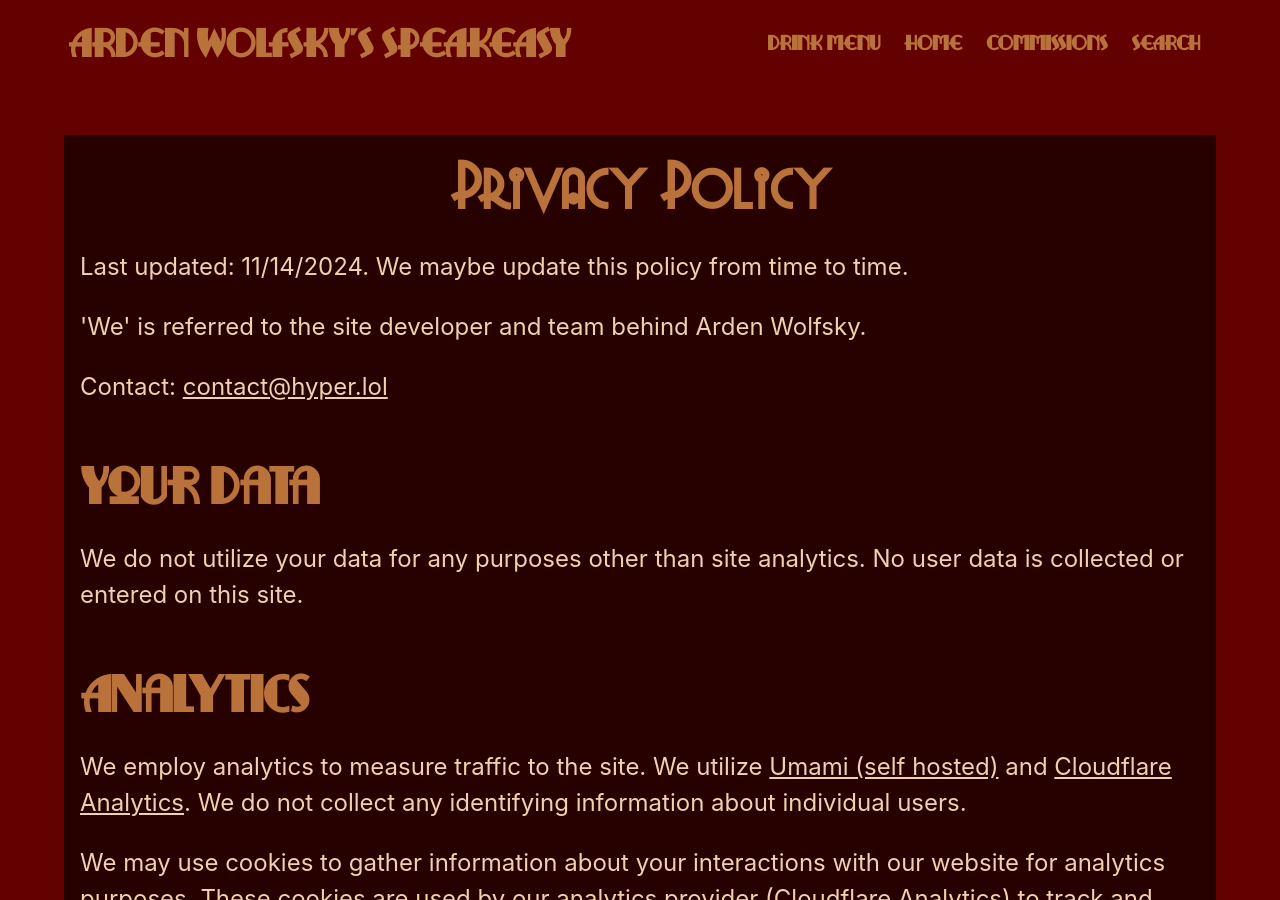
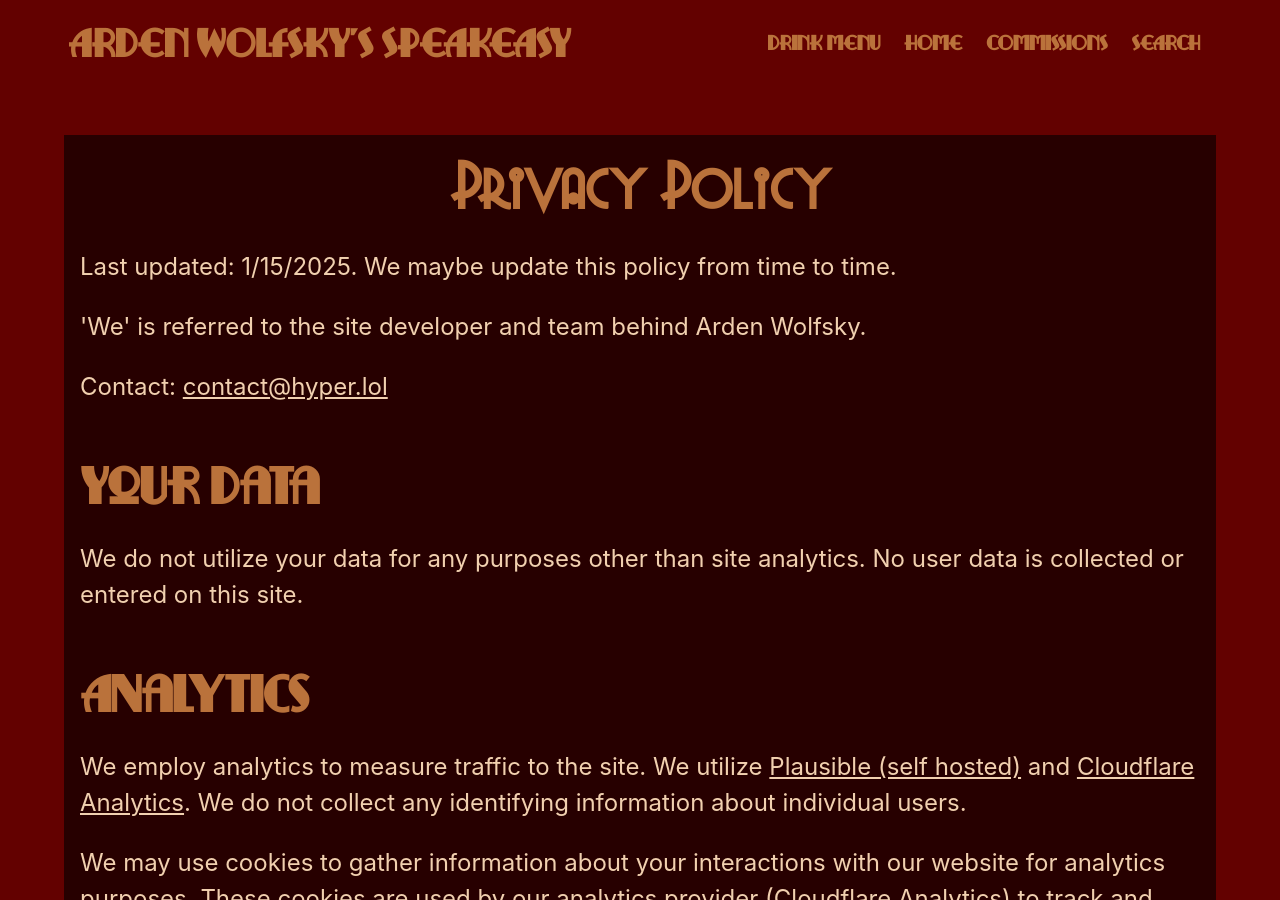
Before and after one commit to ArdenWolfsky/speakeasy, a Jekyll site: the page built from privacy-policy.md, in a window 1280 px wide and 900 px high. Built offline with Jekyll 4.4.1, drawn with Linux system fonts in a browser that asks for light colours; nearby versions of some CDN libraries.

Commit message:
Update privacy-policy.md

```diff
--- a/privacy-policy.md
+++ b/privacy-policy.md
@@ -6,7 +6,7 @@ slug: privacy-policy
 noindex: true
 ---
 # {{ page.title }}
-<p>Last updated: 11/14/2024. We maybe update this policy from time to time.</p>
+<p>Last updated: 1/15/2025. We maybe update this policy from time to time.</p>
 <p>'We' is referred to the site developer and team behind Arden Wolfsky.</p>
 <p>Contact: <a href="mailto:contact@hyper.lol">contact@hyper.lol</a></p>
 
@@ -14,7 +14,7 @@ noindex: true
 <p>We do not utilize your data for any purposes other than site analytics. No user data is collected or entered on this site.</p>
 
 ## Analytics
-<p>We employ analytics to measure traffic to the site. We utilize <a href="https://umami.is/privacy">Umami (self hosted)</a> and <a href="https://www.cloudflare.com/privacypolicy/">Cloudflare Analytics</a>. We do not collect any identifying information about individual users.</p>
+<p>We employ analytics to measure traffic to the site. We utilize <a href="https://plausible.io/">Plausible (self hosted)</a> and <a href="https://www.cloudflare.com/privacypolicy/">Cloudflare Analytics</a>. We do not collect any identifying information about individual users.</p>
 
 <p>We may use cookies to gather information about your interactions with our website for analytics purposes. These cookies are used by our analytics provider (Cloudflare Analytics) to track and analyze how users engage with our site. By using our website, you consent to the use of these cookies for analytics purposes.</p>
 
```
